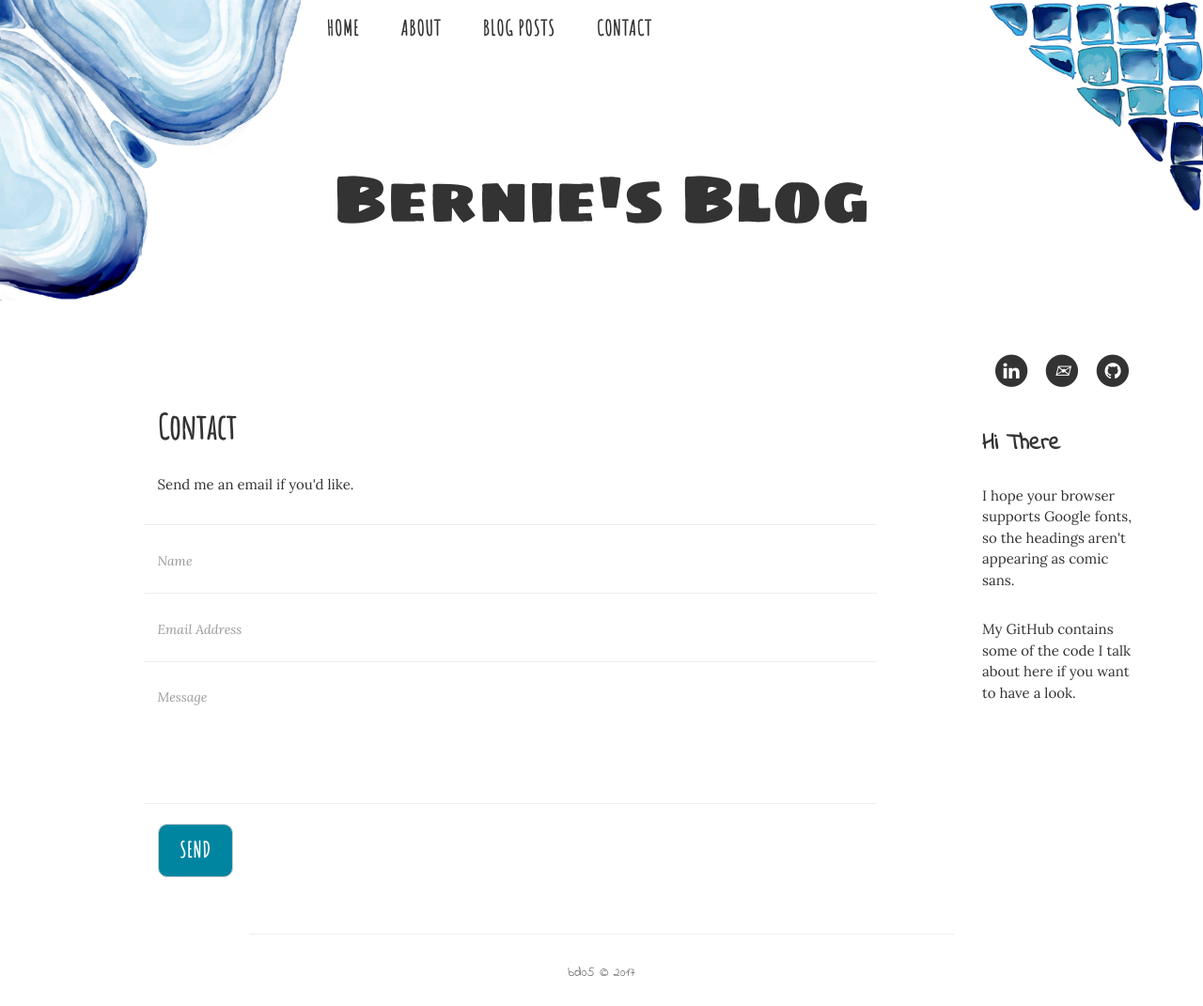
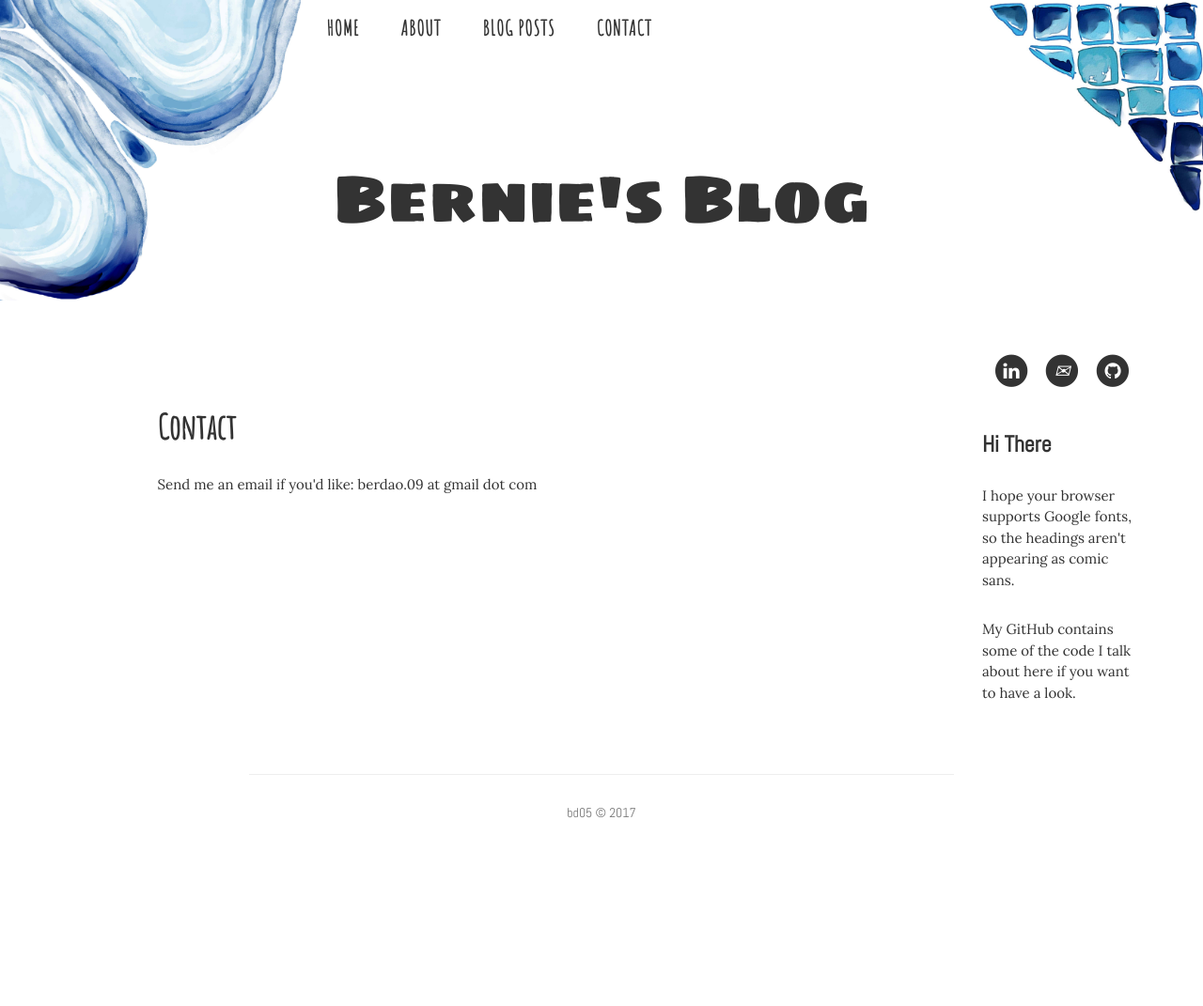
Before and after one commit to bd05/bd05.github.io, a Jekyll site: the page built from contact.html, in a window 1280 px wide. Shown: the whole page at 94% size. Built offline with Jekyll 4.4.1, drawn with Linux system fonts in a browser that asks for light colours; nearby versions of some CDN libraries; after the commit the page ends 901 px from its top, so only the background shows below that.

Commit message:
got rid of contact form, changed font

```diff
--- a/_includes/head.html
+++ b/_includes/head.html
@@ -9,23 +9,18 @@
     <title>Bernie's Blog</title>
 
     <!-- Bootstrap Core CSS -->
-     <!-- <link href="vendor/bootstrap/css/bootstrap.css" rel="stylesheet"> -->
-<!--      <link href="{{ "/vendor/bootstrap/css/bootstrap.css" | prepend: site.url }}" rel="stylesheet">  -->
      <link href="{{ "/css/bootstrap.css" | prepend: site.url }}" rel="stylesheet">
 
     <!-- Theme CSS -->
-<!--      <link href="css/main.css" rel="stylesheet">  -->
      <link href="{{ "/css/main.css" | prepend: site.url }}" rel="stylesheet">
 
     <!-- Custom Fonts -->
-<!--      <link href="vendor/font-awesome/css/font-awesome.min.css" rel="stylesheet" type="text/css">  -->
-<!--     <link href="{{ "/vendor/font-awesome/css/font-awesome.min.css" | prepend: site.url }}" rel="stylesheet" type="text/css">  -->
     <link rel="stylesheet" href="https://maxcdn.bootstrapcdn.com/font-awesome/4.4.0/css/font-awesome.min.css">
      <link href='https://fonts.googleapis.com/css?family=Lora:400,700,400italic,700italic' rel='stylesheet' type='text/css'>
     <link href='https://fonts.googleapis.com/css?family=Open+Sans:300italic,400italic,600italic,700italic,800italic,400,300,600,700,800' rel='stylesheet' type='text/css'>
     <!--fancy fonts-->
     <link href="http://fonts.googleapis.com/css?family=Indie+Flower" rel="stylesheet">
-    <link href="http://fonts.googleapis.com/css?family=Amatic+SC|Indie+Flower" rel="stylesheet">
+    <link href="https://fonts.googleapis.com/css?family=Abel|Karla" rel="stylesheet">
     <link href="https://fonts.googleapis.com/css?family=Amatic+SC|Sigmar+One" rel="stylesheet">
 
     <!-- HTML5 Shim and Respond.js IE8 support of HTML5 elements and media queries -->
@@ -36,19 +31,14 @@
     <![endif]-->
 
     <!-- jQuery -->
-    <!-- <script src="vendor/jquery/jquery.min.js"></script> -->
     <script src="{{ "/vendor/jquery/jquery.min.js" | prepend: site.url }}"></script>
     <!-- Bootstrap Core JavaScript -->
-    <!-- <script src="vendor/bootstrap/js/bootstrap.min.js"></script> -->
     <script src="{{ "/vendor/bootstrap/js/bootstrap.min.js" | prepend: site.url }}"></script>
     <!-- Contact Form JavaScript -->
-    <!-- <script src="js/jqBootstrapValidation.js"></script> -->
     <script src="{{ "/js/jqBootstrapValidation.js" | prepend: site.url }}"></script>
-    <!-- <script src="js/contact_me.js"></script> -->
-    <script src="{{ "/js/contact_me.js" | prepend: site.url }}"></script>
+<!--     <script src="{{ "/js/contact_me.js" | prepend: site.url }}"></script> -->
 
     <!-- Theme JavaScript -->
-    <!-- <script src="js/clean-blog.min.js"></script> -->
     <script src="{{ "/js/clean-blog.min.js" | prepend: site.url }}"></script>
 
 </head>
--- a/contact.html
+++ b/contact.html
@@ -2,7 +2,7 @@
 layout: default
 ---
 
-                    <h2 class="section-heading">Contact</h2>
+<!--                     <h2 class="section-heading">Contact</h2>
                     <p>Send me an email if you'd like.</p>
                     <form name="sentMessage" id="contactForm" novalidate>
                     <div class="row control-group">
@@ -34,3 +34,6 @@ layout: default
                         </div>
                     </div>
                 </form>
+ -->
+<h2 class="section-heading">Contact</h2>
+<p>Send me an email if you'd like: berdao.09 at gmail dot com</p>
--- a/css/main.css
+++ b/css/main.css
@@ -12,7 +12,6 @@ p a {
 }
 h1{
   color: #333;
-/*  font-family: 'Indie Flower', cursive;*/
   font-family: 'Sigmar One', cursive;
   text-align: center;
 }
@@ -319,7 +318,7 @@ body {
 }
 
 #hi-there{
-    font-family: 'Indie Flower', cursive;
+  font-family: 'Abel', sans-serif;
 }
 /*banner*/
 .intro-header{
@@ -371,7 +370,7 @@ input, textarea{
 }
 
 footer p{
-  font-family: 'Indie Flower', cursive;
+  font-family: 'Abel', sans-serif;
 }
 
 /*blog post directory*/
```
